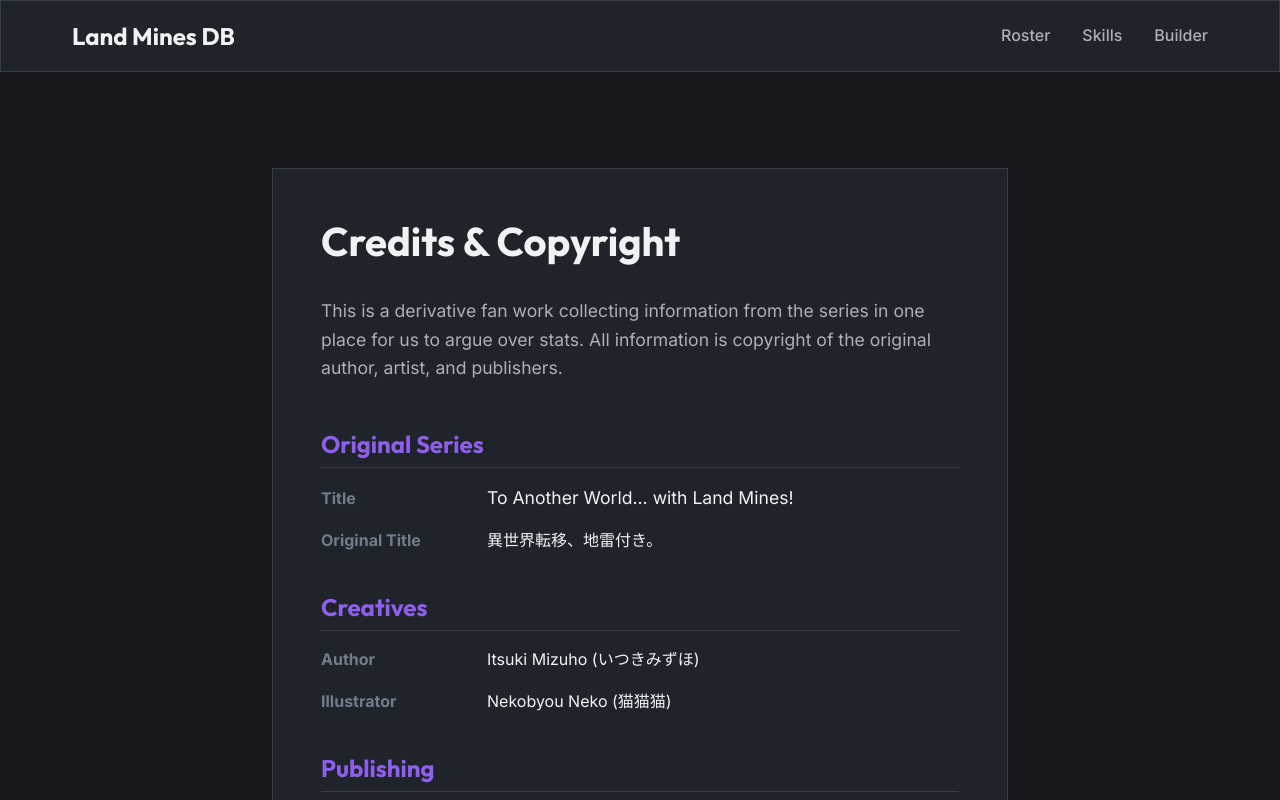
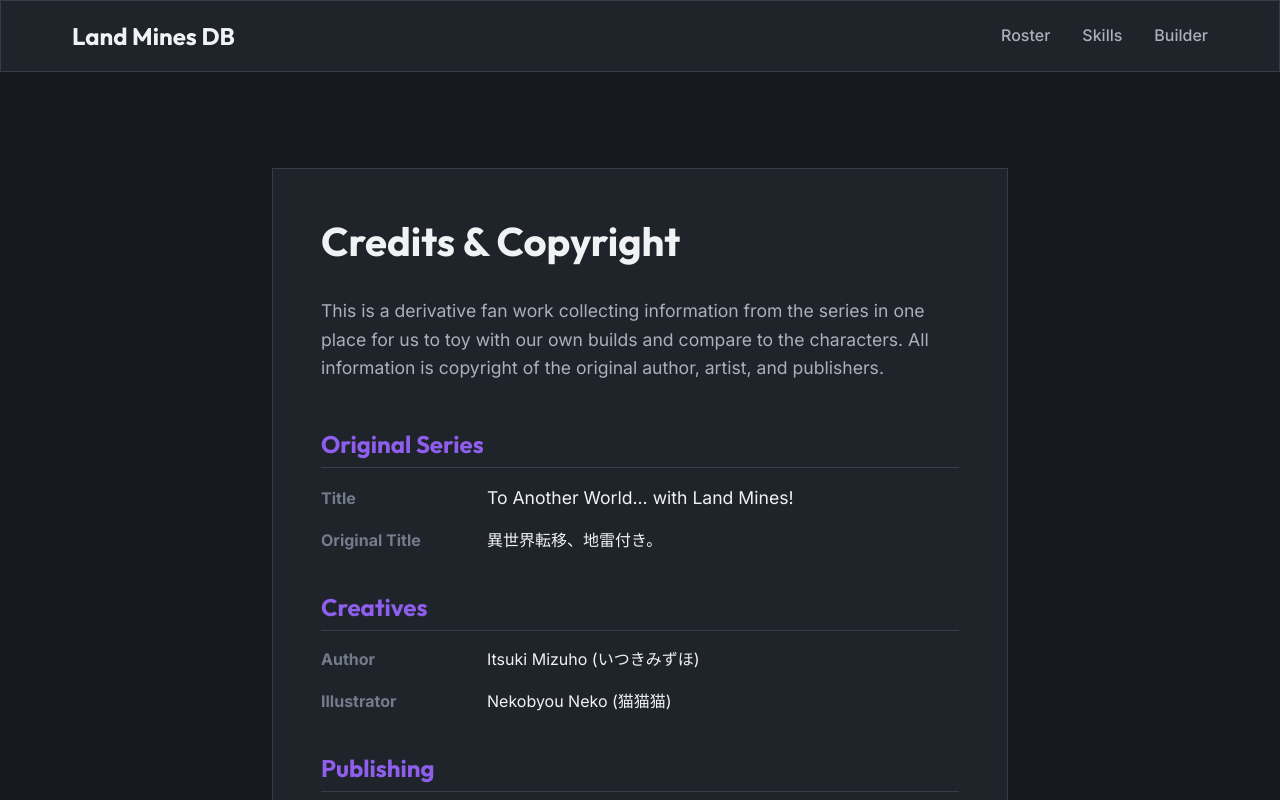
Before and after one commit to sorvani/tanwlm, a Next.js app: page /credits in a window 1280 px wide. Shown: the top 800 px of the page. Built offline with nearby package versions, Linux system fonts and the light colour scheme.

Commit message:
credits page tweak

```diff
--- a/src/app/credits/page.tsx
+++ b/src/app/credits/page.tsx
@@ -8,7 +8,7 @@ export default function CreditsPage() {
 
                 <div style={{ marginBottom: '3rem' }}>
                     <p style={{ fontSize: '1.1rem', lineHeight: '1.6', color: 'hsl(var(--text-secondary))', marginBottom: '1rem' }}>
-                        This is a derivative fan work collecting information from the series in one place for us to argue over stats.
+                        This is a derivative fan work collecting information from the series in one place for us to toy with our own builds and compare to the characters.
                         All information is copyright of the original author, artist, and publishers.
                     </p>
                 </div>
```
